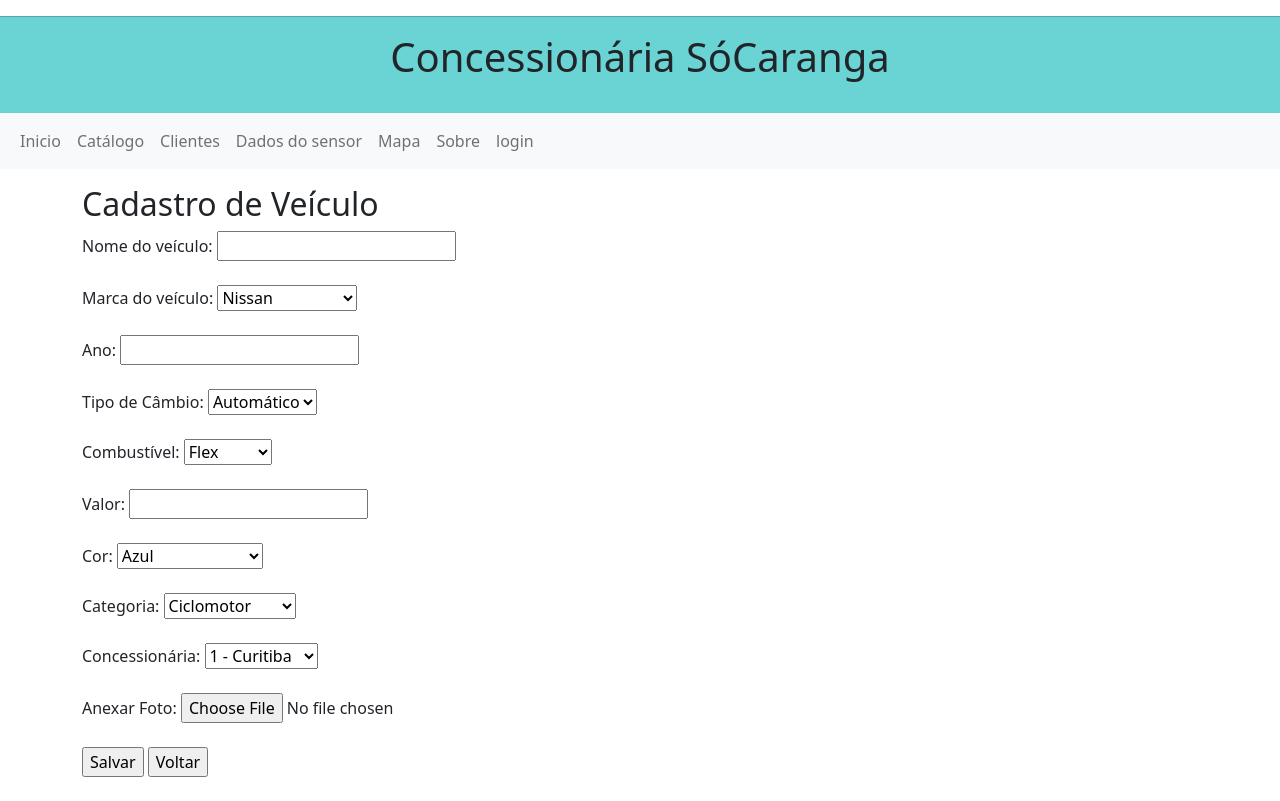
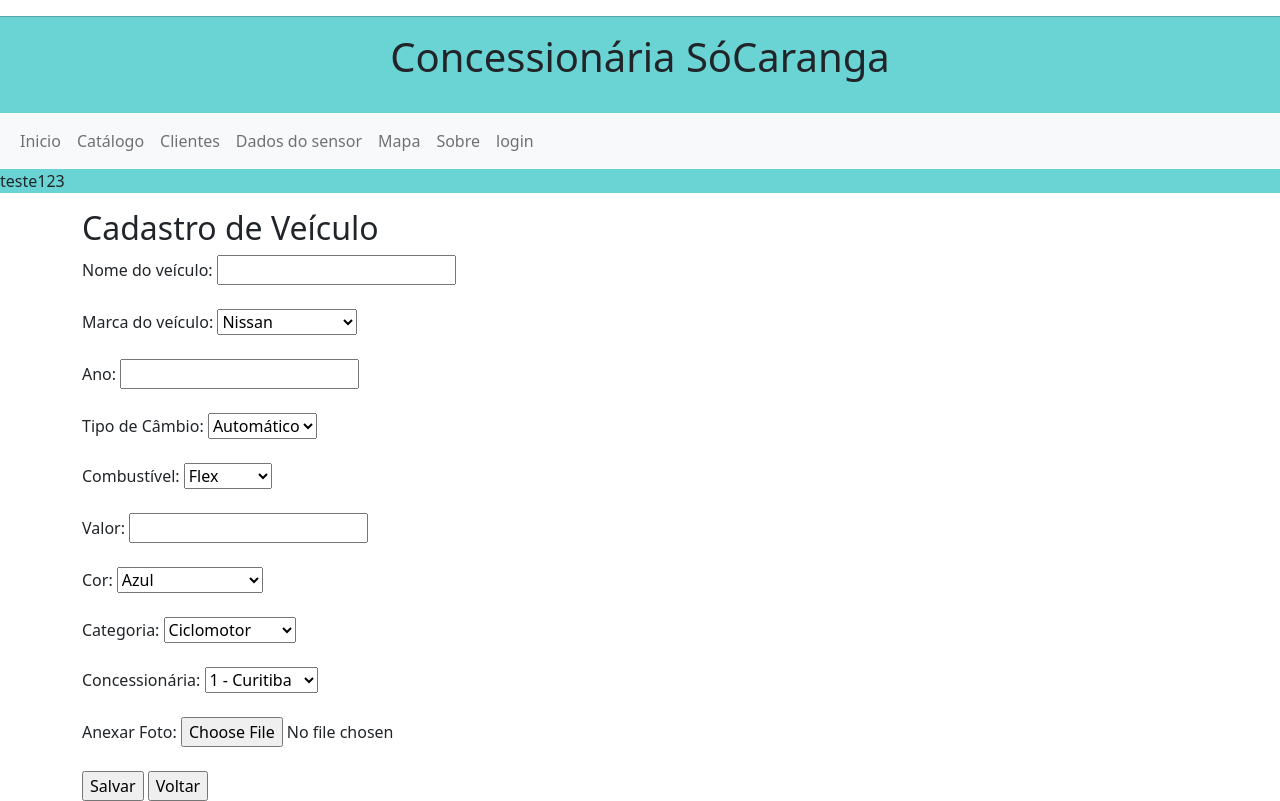
Before and after one commit to leodorini/socaranga, a PHP site: page /cadastrar.php in a window 1280 px wide. Before the commit the page ends 777 px from the top, so only its background shows below. Run offline with PHP 8.4, Linux system fonts and the light colour scheme; data comes from the database, SQL or seed files in the repository.

Commit message:
teste menu

```diff
--- a/menu.php
+++ b/menu.php
@@ -53,7 +53,7 @@
     </div>
 </nav>
 
-
+teste123
 
 
 </div>
```
